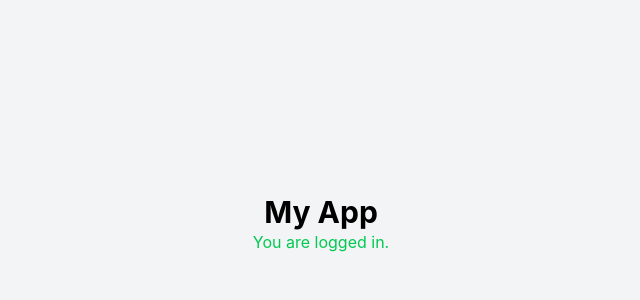
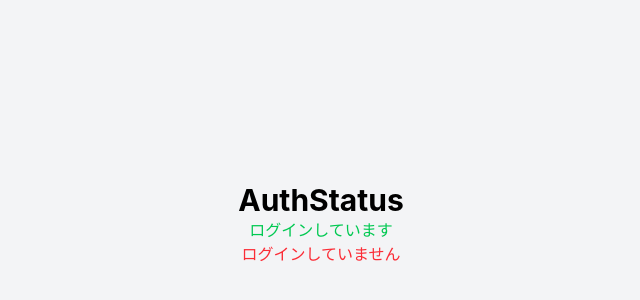
Before and after one commit to miho117/frontend-practice-react, a React (Vite) app: page / in a window 1280 px wide. Shown: the part 176-476 px from the top of the page, without its empty margins (319-959 px from the left). Built offline with nearby package versions, Linux system fonts and the light colour scheme.

Commit message:
Add AuthStatus component using props to display login status

```diff
--- a/src/App.jsx
+++ b/src/App.jsx
@@ -1,14 +1,13 @@
-import LoggedIn from './components/LoggedIn';
-import LoggedOut from './components/LoggedOut';
+import AuthStatus from './components/AuthStatus';
 
 function App() {
-  const isLoggedIn = true;
 
   return (
     <div className="flex flex-col items-center justify-center min-h-screen bg-gray-100">
-    <h1 className="text-3xl font-bold">My App</h1>
+    <h1 className="text-3xl font-bold">AuthStatus</h1>
 
-      {isLoggedIn ? <LoggedIn /> : <LoggedOut />}
+      <AuthStatus isLoggedIn = {true} />
+      <AuthStatus isLoggedIn = {false} />
 
     </div>
   );
--- /dev/null
+++ b/src/components/AuthStatus.jsx
@@ -0,0 +1,7 @@
+const AuthStatus = ({isLoggedIn}) => {
+    return(
+    isLoggedIn ?
+    <p className="text-green-500">ログインしています</p> : <p className="text-red-500">ログインしていません</p>
+    );
+};
+export default AuthStatus;
```
